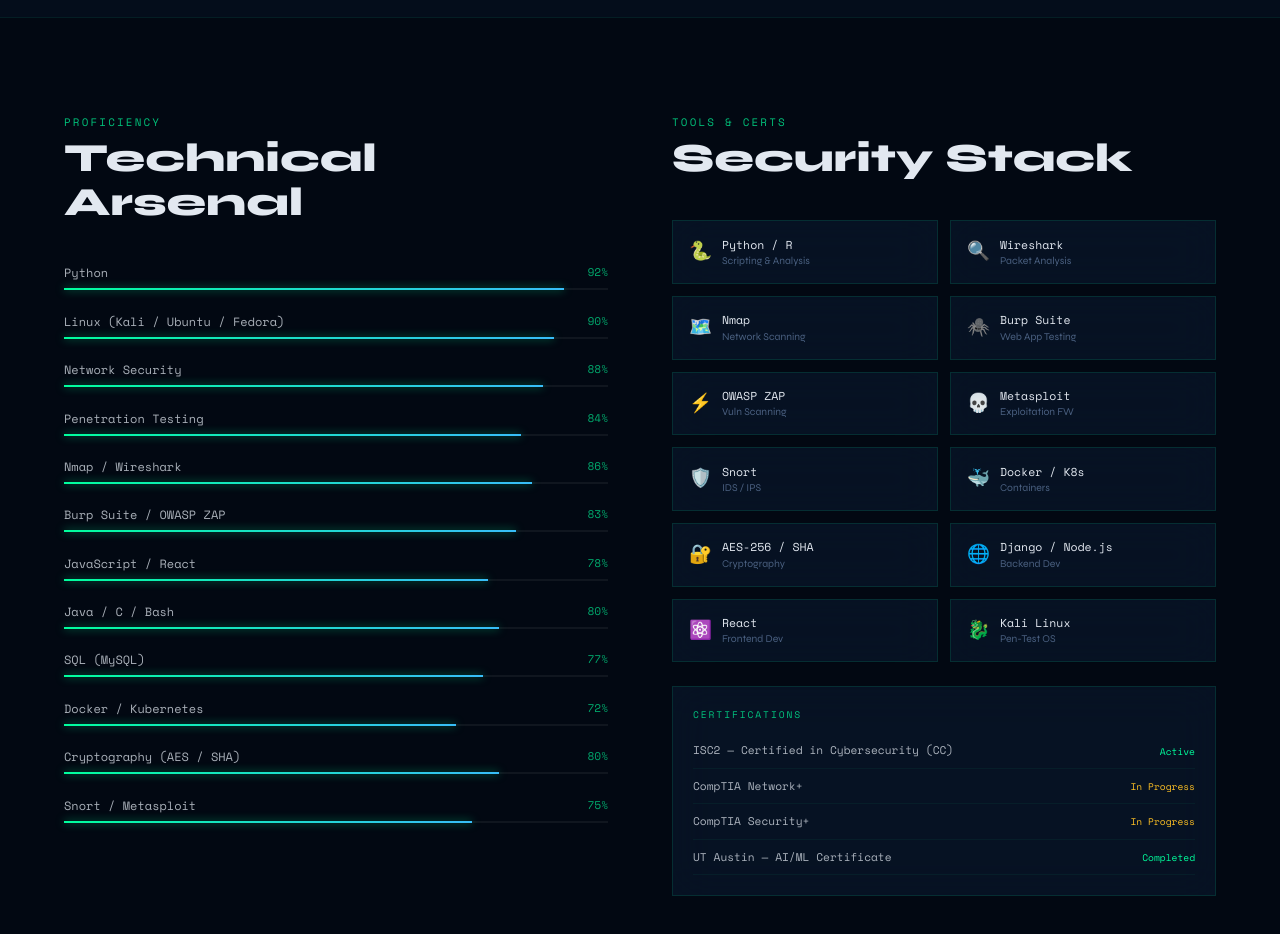
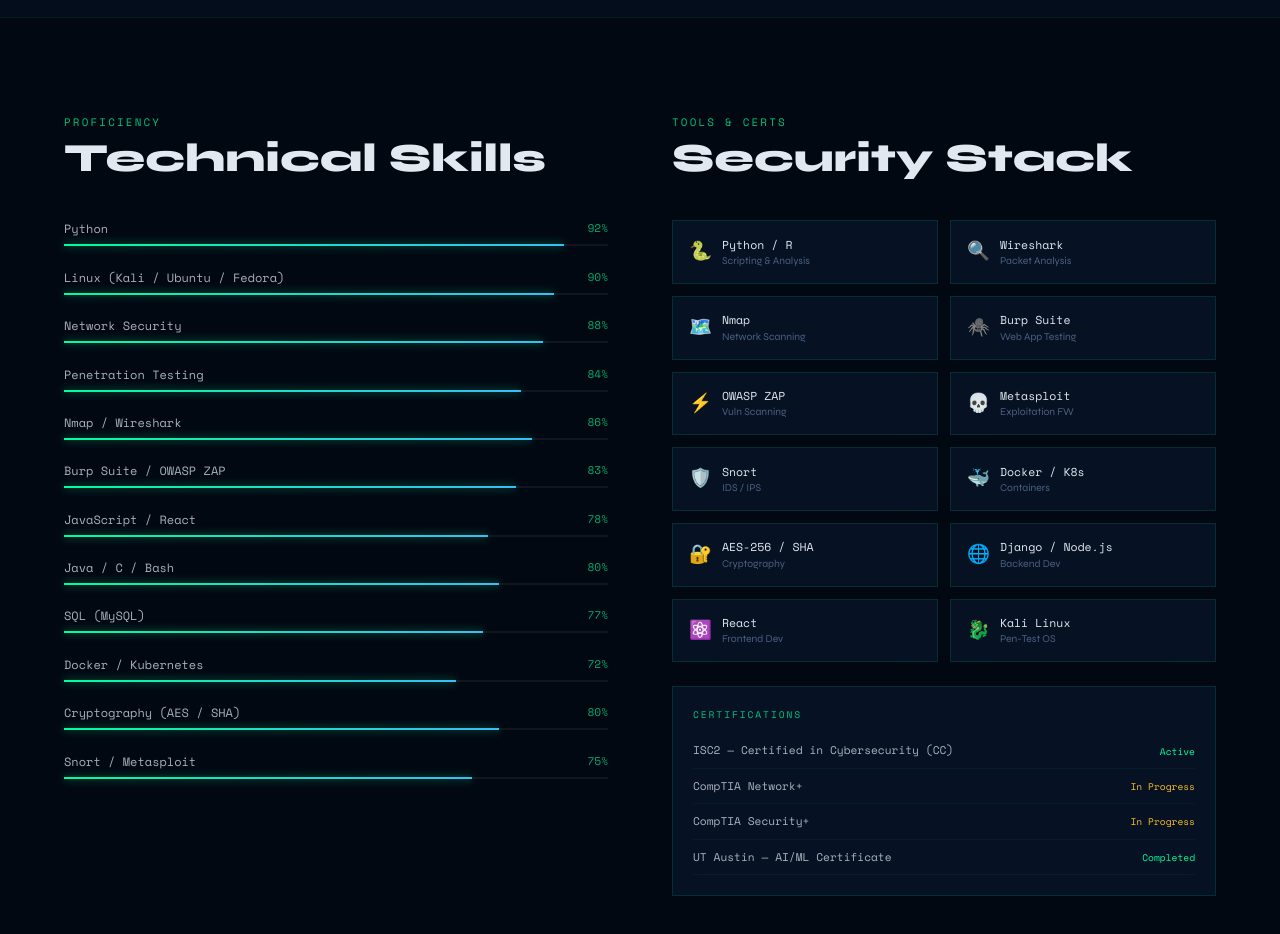
Before and after one commit to RidhaC/Portfolio, a React (Create React App) app: page / in a window 1280 px wide. Shown: the part 940-1874 px from the top of the page. Built offline with nearby package versions, Linux system fonts and the light colour scheme.

Commit message:
Update Home.jsx

```diff
--- a/src/pages/Home.jsx
+++ b/src/pages/Home.jsx
@@ -234,7 +234,7 @@
           {/* Skill bars */}
           <div>
             <p className="label" style={{ marginBottom:6 }}>Proficiency</p>
-            <h2 className="section-title" style={{ marginBottom:"2.5rem" }}>Technical Arsenal</h2>
+            <h2 className="section-title" style={{ marginBottom:"2.5rem" }}>Technical Skills</h2>
             {SKILLS.map((sk, i) => (
               <div key={sk.name} style={{ marginBottom:"1.4rem" }}>
                 <div style={{ display:"flex", justifyContent:"space-between", marginBottom:6 }}>
```
